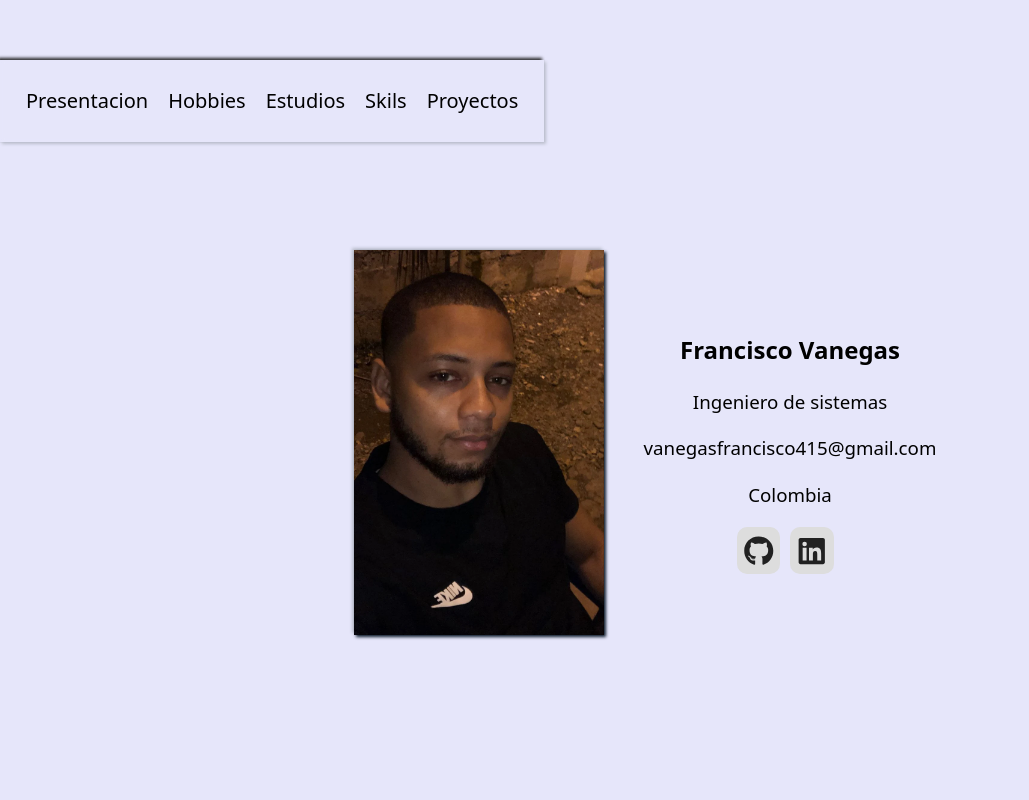
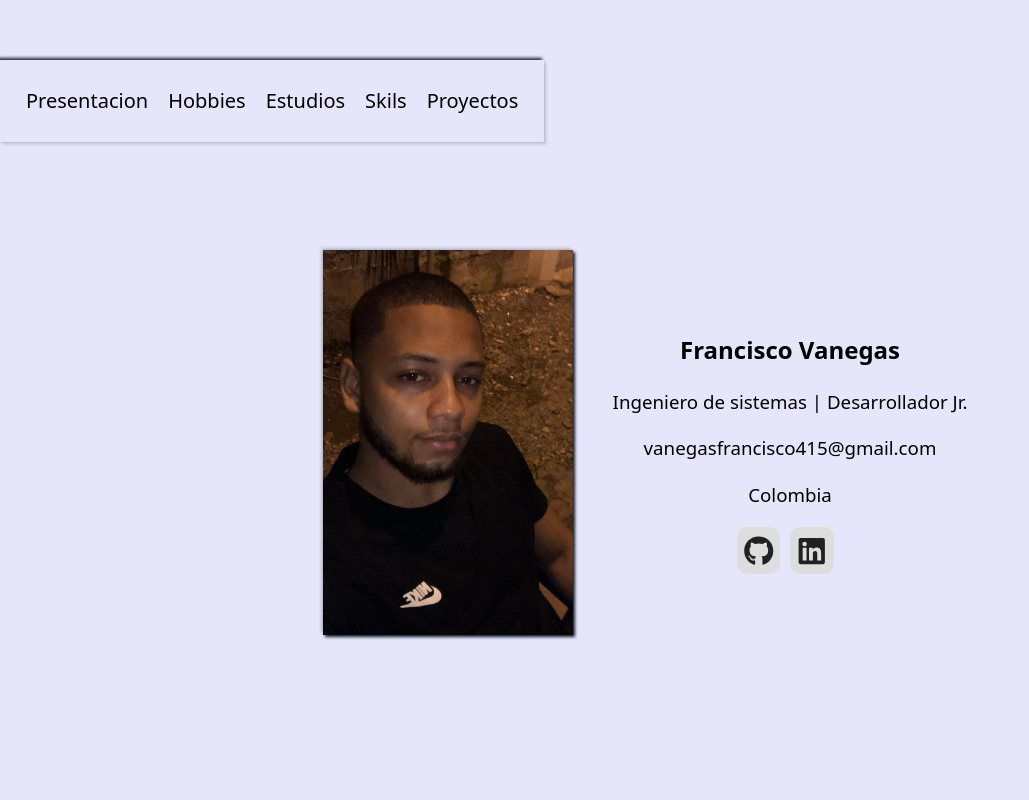
Before and after one commit to FranciscoDJVI/Portafolio, a React (Vite) app in the folder portafolio/: page / in a window 1280 px wide. Shown: the top 800 px of the page, without its empty margins (0-1029 px from the left). Built offline with nearby package versions, Linux system fonts and the light colour scheme; a web font is replaced by a local one.

Commit message:
fix: add text about me

```diff
--- a/portafolio/src/components/Avatar.jsx
+++ b/portafolio/src/components/Avatar.jsx
@@ -22,7 +22,7 @@ function Avatar() {
         transition={{ duration: 0.5, ease: "easeOut" }}
       >
         <h1>Francisco Vanegas</h1>
-        <h3>Ingeniero de sistemas</h3>
+        <h3>Ingeniero de sistemas | Desarrollador Jr.</h3>
         <h3>vanegasfrancisco415@gmail.com</h3>
         <h3>Colombia</h3>
         <a
```
